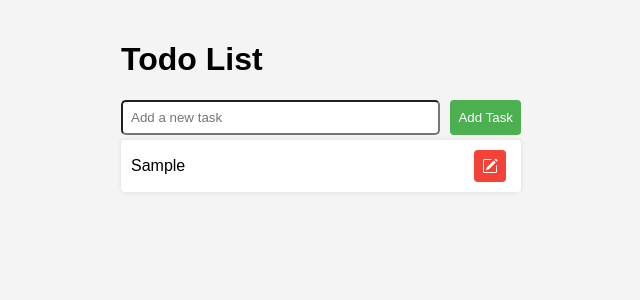
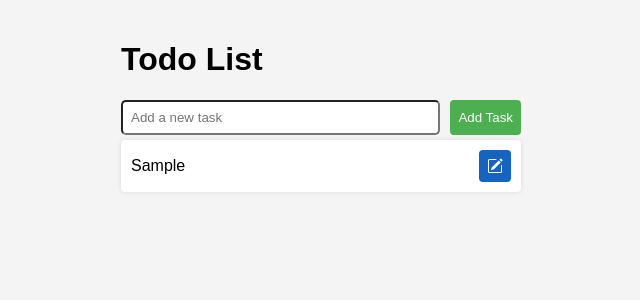
Before and after one commit to Kajalsah7611/crud-in-react, a React (Create React App) app: page / in a window 1280 px wide. Both pictures are taken after typing "Sample" into the empty fields and a click on the button "Add Task". Shown: the top 300 px of the page, without its empty margins (319-959 px from the left). Built offline with nearby package versions, Linux system fonts and the light colour scheme.

Commit message:
add css to edit btn

```diff
--- a/src/components/Task.js
+++ b/src/components/Task.js
@@ -25,7 +25,7 @@ const Task = ({ task, onDelete, onEdit }) => {
           width="16"
           height="16"
           fill="currentColor"
-          className="bi bi-pencil-square delete-button"
+          className="bi bi-pencil-square edit-button"
           viewBox="0 0 16 16"
         >
           <path d="M15.502 1.94a.5.5 0 0 1 0 .706L14.459 3.69l-2-2L13.502.646a.5.5 0 0 1 .707 0l1.293 1.293zm-1.75 2.456-2-2L4.939 9.21a.5.5 0 0 0-.121.196l-.805 2.414a.25.25 0 0 0 .316.316l2.414-.805a.5.5 0 0 0 .196-.12l6.813-6.814z" />
```
